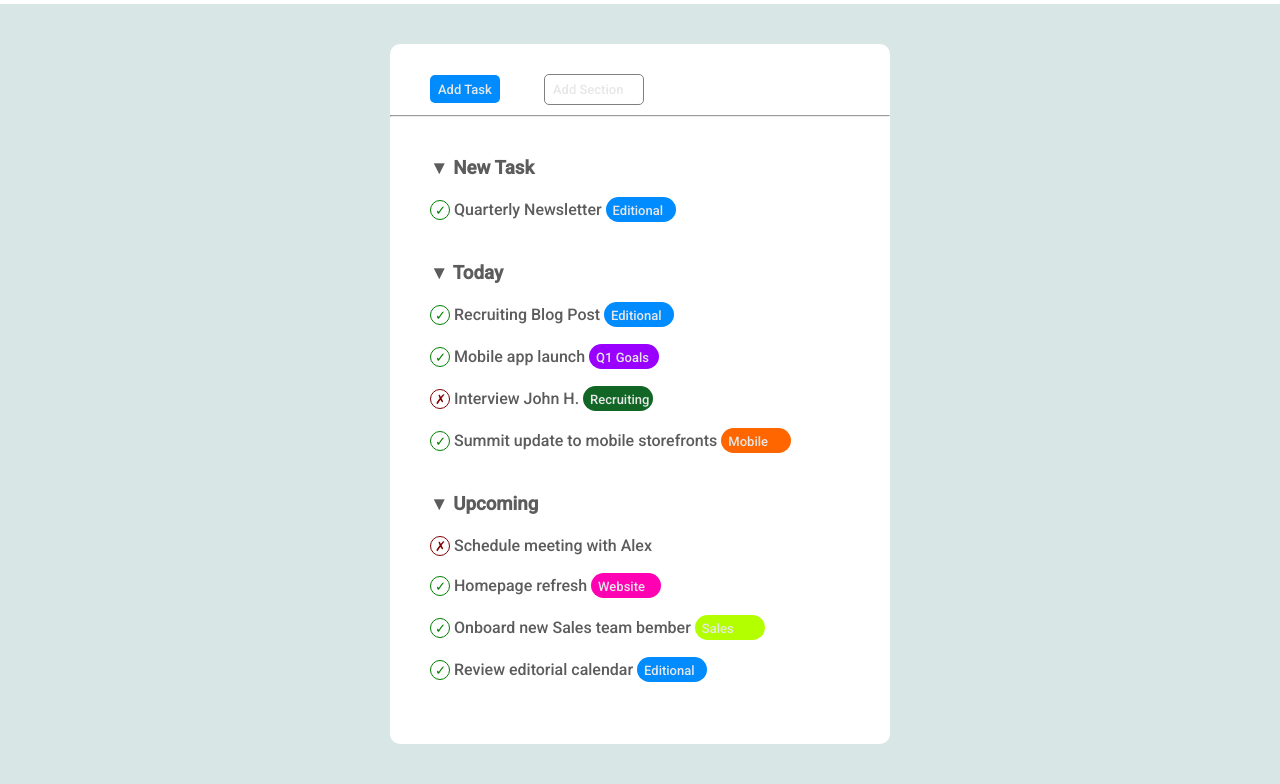
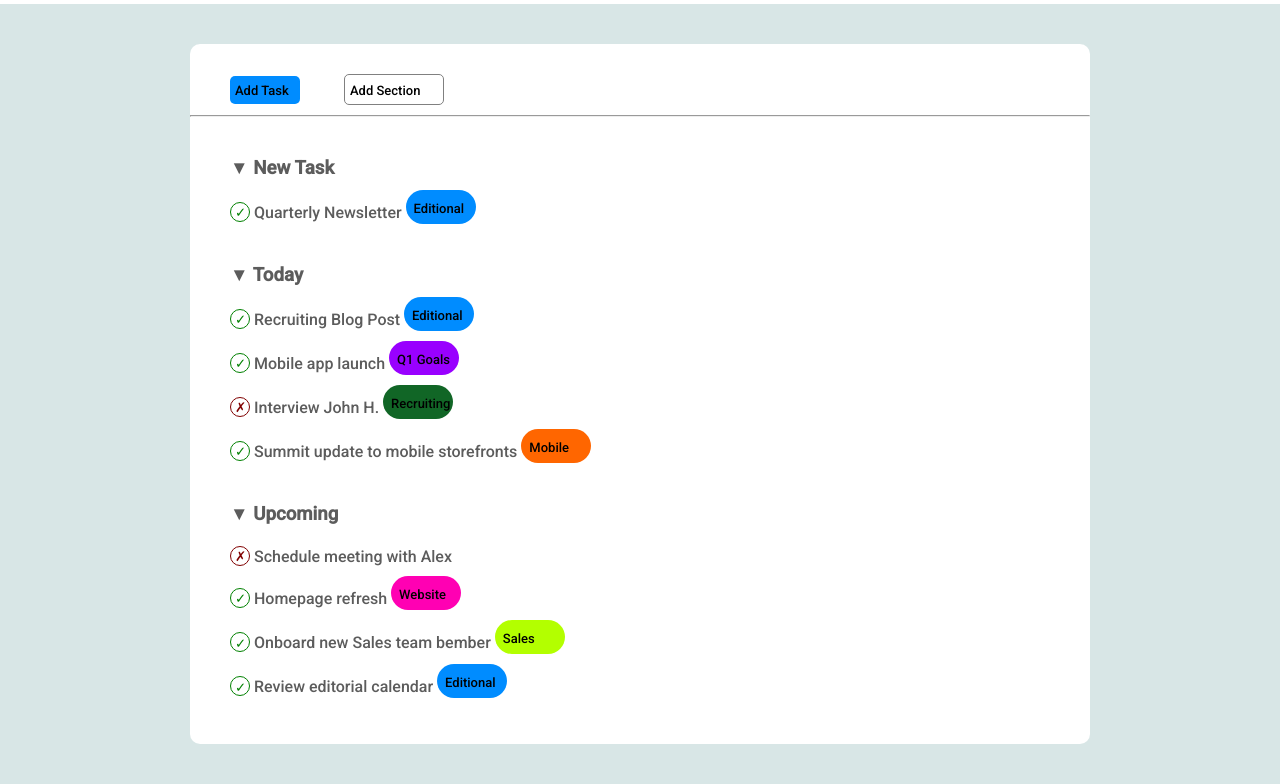
Before and after one commit to antoniodelgiudice02/html-css-toboolist, a plain HTML site: page index.html in a window 1280 px wide. Shown: the part 86-870 px from the top of the page. Drawn offline with Linux system fonts and the light colour scheme.

Commit message:
modifiche ai bottoni

```diff
--- a/index.html
+++ b/index.html
@@ -111,7 +111,7 @@
                         <span class="circlecheck"><span class="check">&check;</span></span>
                         <span class="font">Onboard new Sales team bember</span>
                         <div id="Sales">
-                             <span class="fontbutton">Sales</span>
+                            <div  class="fontbutton"><span>Sales</span></div>
                         </div>
                     </li>
                     <li>
--- a/style.css
+++ b/style.css
@@ -2,6 +2,7 @@
     margin: 0;
     padding: 0;
     box-sizing: border-box;
+    vertical-align: middle;
 }
 
 /*header*/
@@ -41,7 +42,7 @@ main{
 }
 
 .conteiner{
-    width: 500px;
+    width: 900px;
     height: 700px;
     background-color: rgb(255, 255, 255);
     margin: auto;
@@ -72,16 +73,16 @@ main{
     background-color: rgb(255, 255, 255);
     border-radius: 5px;
     border: 1px solid grey;
+    he
 }
 
 .fontbutton{
-    color: rgb(231, 231, 231);
+    color: rgb (231, 231, 231);
     font-family: 'Roboto', sans-serif;
     font-size: 13px;
-    margin-left: 3px;
-    height: 15px;
     display: inline-block;
-
+    vertical-align: middle;
+    text-align: center;
 }
 
 /*second section*/
@@ -132,6 +133,7 @@ h3{
     border-radius: 50%;
     width: 20px;
     height: 20px;
+    padding: auto;
 }
 
 .circlecross{
@@ -150,8 +152,7 @@ li>span{
 
 .buttonlist{
     width: 70px;
-    height: 25px;
-    padding: 4px;
+    padding: 8px;
     display: inline-block;
     background-color: rgb(0, 140, 255);
     border-radius: 20px;
@@ -164,8 +165,7 @@ li{
 
 #Q1Goals{
     width: 70px;
-    height: 25px;
-    padding: 4px;
+    padding: 8px;
     display: inline-block;
     background-color: rgb(153, 0, 255);
     border-radius: 20px;
@@ -173,8 +173,7 @@ li{
 
 #Recruiting{
     width: 70px;
-    height: 25px;
-    padding: 4px;
+    padding: 8px;
     display: inline-block;
     background-color: rgb(17, 102, 38);
     border-radius: 20px;
@@ -182,8 +181,7 @@ li{
 
 #Mobile{
     width: 70px;
-    height: 25px;
-    padding: 4px;
+    padding: 8px;
     display: inline-block;
     background-color: rgb(255, 102, 0);
     border-radius: 20px;
@@ -191,8 +189,7 @@ li{
 
 #Website{
     width: 70px;
-    height: 25px;
-    padding: 4px;
+    padding: 8px;
     display: inline-block;
     background-color: rgb(255, 0, 179);
     border-radius: 20px;
@@ -200,8 +197,7 @@ li{
 
 #Sales{
     width: 70px;
-    height: 25px;
-    padding: 4px;
+    padding: 8px;
     display: inline-block;
     background-color: rgb(179, 255, 0);
     border-radius: 20px;
```
